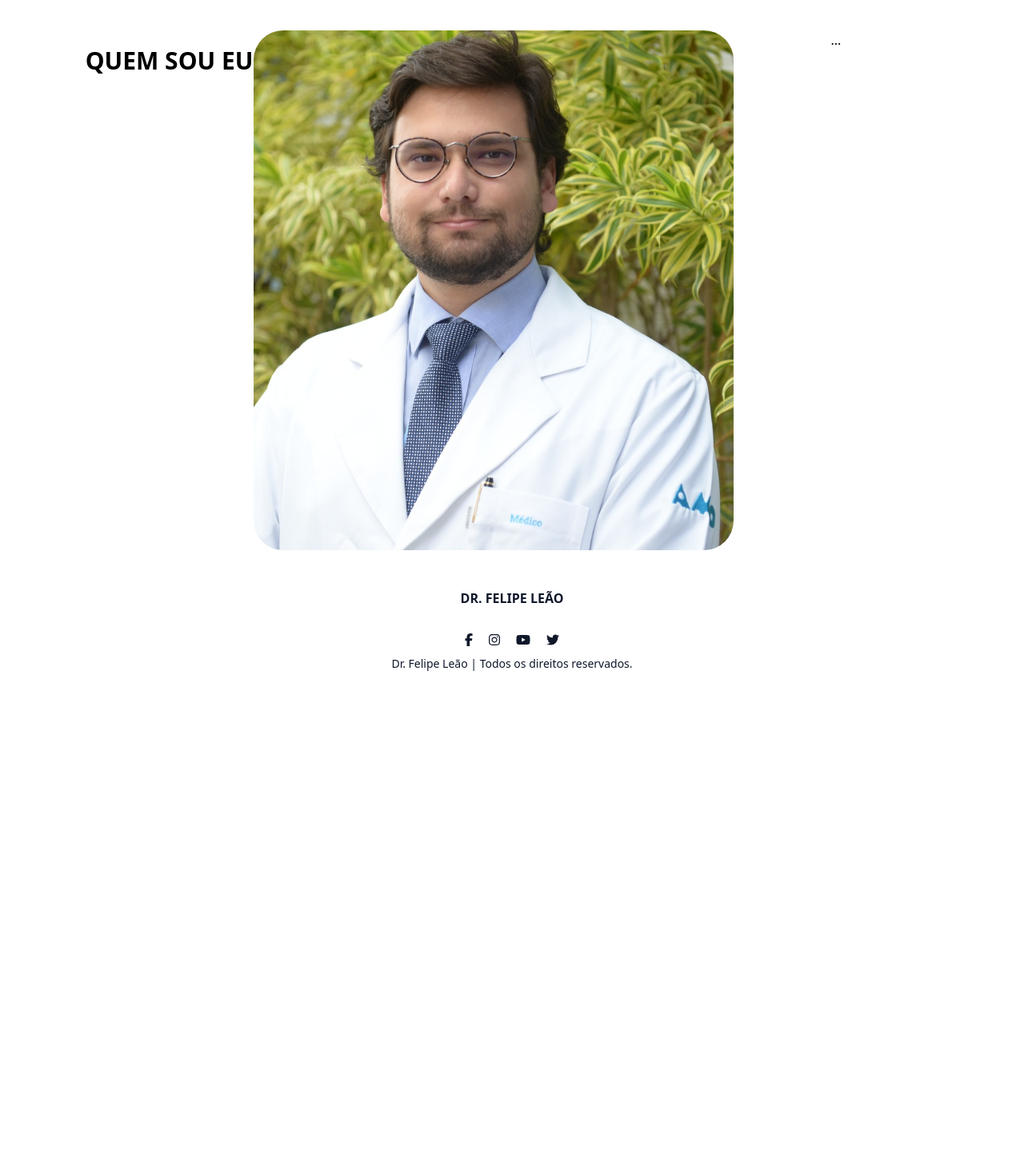
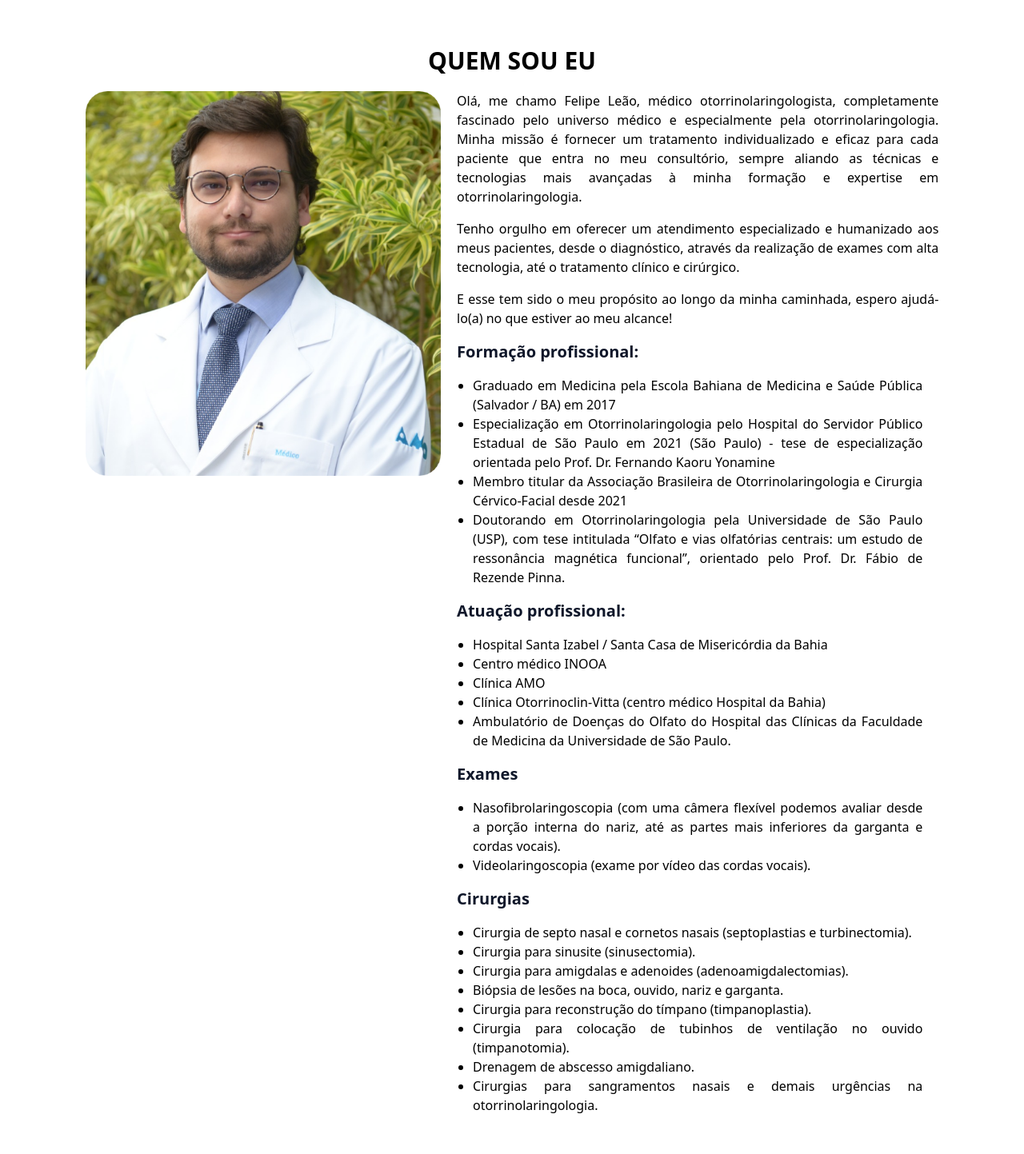
Before and after one commit to thomasroodson/drfelipe-leao, a Next.js app: page /sobre in a window 1280 px wide. Shown: the part 738-2181 px from the top of the page at 80% size. Before the commit the page ends 1586 px from the top, so only its background shows below. Built offline with nearby package versions, Linux system fonts and the light colour scheme.

Commit message:
New update on the about page

```diff
--- a/src/components/Header/index.tsx
+++ b/src/components/Header/index.tsx
@@ -1,9 +1,20 @@
 import Link from "next/link";
 import { Button } from "../Button";
+import Head from "next/head";
 
 export const Header = () => {
   return (
     <>
+      <Head>
+        <title>Dr Felipe Leão</title>
+        <meta charSet="utf-8" />
+        <meta
+          name="description"
+          content="OTORRINOLARINGOLOGIA |
+    Cuidando da Saúde dos Ouvidos, Nariz e Garganta"
+        />
+        <meta property="og:url" content="https://drfelipeleao.com.br/" />
+      </Head>
       <nav className="flex flex-wrap items-center justify-between max-w-6xl mx-auto py-4 md:py-0 px-4 text-lg text-gray-700 bg-white">
         <div>
           <Link href="/" className="font-bold text-slate-900 uppercase">
@@ -63,7 +74,7 @@ export const Header = () => {
             <p>CRM: 30874</p>
           </div>
 
-          <Button label="agende uma visita" url="https://google.com/" />
+          <Button label="agende uma visita" url="/atendimento" />
         </div>
       </header>
     </>
--- a/src/pages/_document.tsx
+++ b/src/pages/_document.tsx
@@ -1,13 +1,13 @@
-import { Html, Head, Main, NextScript } from 'next/document'
+import { Html, Head, Main, NextScript } from "next/document";
 
 export default function Document() {
   return (
-    <Html lang="en">
+    <Html lang="pt-br">
       <Head />
       <body>
         <Main />
         <NextScript />
       </body>
     </Html>
-  )
+  );
 }
--- /dev/null
+++ b/src/pages/atendimento/index.tsx
@@ -0,0 +1,17 @@
+import { Footer } from "@/components/Footer";
+import { Header } from "@/components/Header";
+import Perfil from "../../../public/Perfil.png";
+import Image from "next/image";
+
+const Atendimento = () => {
+  return (
+    <main className="w-full">
+      <Header />
+      <section className="w-5/6 mx-auto my-10 text-center">
+        <h2 className="uppercase font-bold text-3xl py-5">Atendimento</h2>
+      </section>
+      <Footer />
+    </main>
+  );
+};
+export default Atendimento;
--- a/src/pages/index.tsx
+++ b/src/pages/index.tsx
@@ -10,20 +10,10 @@ import GargantaImage from "../../public/garganta.png";
 import Perfil from "../../public/Perfil.png";
 import Pattern from "../../public/pattern.png";
 import PatternRight from "../../public/patternright.png";
-import Head from "next/head";
 
 export default function Home() {
   return (
     <main className="w-full">
-      <Head>
-        <title>Dr Felipe Leão</title>
-        <meta
-          name="description"
-          content="OTORRINOLARINGOLOGIA |
-    Cuidando da Saúde dos Ouvidos, Nariz e Garganta"
-        />
-        <meta property="og:url" content="https://drfelipeleao.com.br/" />
-      </Head>
       <Header />
       <section
         className="md:w-5/6 mx-auto bg-slate-900 flex flex-col md:flex-row rounded-xl text-white py-12 px-10 md:px-28 gap-8"
@@ -95,7 +85,10 @@ export default function Home() {
             aos meus pacientes, desde o diagnóstico, através da realização de
             exames com alta tecnologia, até o tratamento clínico e cirúrgico.
           </p>
-          <Button label="continue lendo..." url="/sobre" />
+          <Button
+            label="Conheça a minha trajetória profissional..."
+            url="/sobre"
+          />
         </div>
       </section>
 
--- a/src/pages/sobre/index.tsx
+++ b/src/pages/sobre/index.tsx
@@ -7,12 +7,107 @@ const Sobre = () => {
   return (
     <main className="w-full">
       <Header />
-      <section className="w-5/6 mx-auto flex flex-col md:flex-row my-10 text-center">
+      <section className="w-5/6 mx-auto my-10 text-center">
         <h2 className="uppercase font-bold text-3xl py-5">Quem sou eu</h2>
-        <div>
-          <Image src={Perfil} alt="Dr. Felipe Leão" />
+        <div className="flex flex-col md:flex-row gap-5">
+          <div className="md:w-5/12">
+            <Image src={Perfil} alt="Dr. Felipe Leão" />
+          </div>
+          <div className="flex-1 text-justify space-y-4">
+            <p>
+              Olá, me chamo Felipe Leão, médico otorrinolaringologista,
+              completamente fascinado pelo universo médico e especialmente pela
+              otorrinolaringologia. Minha missão é fornecer um tratamento
+              individualizado e eficaz para cada paciente que entra no meu
+              consultório, sempre aliando as técnicas e tecnologias mais
+              avançadas à minha formação e expertise em otorrinolaringologia.
+            </p>
+
+            <p>
+              Tenho orgulho em oferecer um atendimento especializado e
+              humanizado aos meus pacientes, desde o diagnóstico, através da
+              realização de exames com alta tecnologia, até o tratamento clínico
+              e cirúrgico.
+            </p>
+
+            <p>
+              E esse tem sido o meu propósito ao longo da minha caminhada,
+              espero ajudá-lo(a) no que estiver ao meu alcance!
+            </p>
+            <h3 className="font-semibold text-xl text-slate-900">
+              Formação profissional:
+            </h3>
+            <ul className="list-disc px-5">
+              <li>
+                Graduado em Medicina pela Escola Bahiana de Medicina e Saúde
+                Pública (Salvador / BA) em 2017
+              </li>
+              <li>
+                Especialização em Otorrinolaringologia pelo Hospital do Servidor
+                Público Estadual de São Paulo em 2021 (São Paulo) - tese de
+                especialização orientada pelo Prof. Dr. Fernando Kaoru Yonamine
+              </li>
+              <li>
+                Membro titular da Associação Brasileira de Otorrinolaringologia
+                e Cirurgia Cérvico-Facial desde 2021
+              </li>
+              <li>
+                Doutorando em Otorrinolaringologia pela Universidade de São
+                Paulo (USP), com tese intitulada “Olfato e vias olfatórias
+                centrais: um estudo de ressonância magnética funcional”,
+                orientado pelo Prof. Dr. Fábio de Rezende Pinna.
+              </li>
+            </ul>
+            <h3 className="font-semibold text-xl text-slate-900">
+              Atuação profissional:
+            </h3>
+            <ul className="list-disc px-5">
+              <li>
+                Hospital Santa Izabel / Santa Casa de Misericórdia da Bahia
+              </li>
+              <li>Centro médico INOOA</li>
+              <li>Clínica AMO</li>
+              <li>
+                Clínica Otorrinoclin-Vitta (centro médico Hospital da Bahia)
+              </li>
+              <li>
+                Ambulatório de Doenças do Olfato do Hospital das Clínicas da
+                Faculdade de Medicina da Universidade de São Paulo.
+              </li>
+            </ul>
+            <h3 className="font-semibold text-xl text-slate-900">Exames</h3>
+            <ul className="list-disc px-5">
+              <li>
+                Nasofibrolaringoscopia (com uma câmera flexível podemos avaliar
+                desde a porção interna do nariz, até as partes mais inferiores
+                da garganta e cordas vocais).
+              </li>
+              <li>Videolaringoscopia (exame por vídeo das cordas vocais).</li>
+            </ul>
+            <h3 className="font-semibold text-xl text-slate-900">Cirurgias</h3>
+            <ul className="list-disc px-5">
+              <li>
+                Cirurgia de septo nasal e cornetos nasais (septoplastias e
+                turbinectomia).
+              </li>
+              <li>Cirurgia para sinusite (sinusectomia).</li>
+              <li>
+                Cirurgia para amigdalas e adenoides (adenoamigdalectomias).
+              </li>
+              <li>Biópsia de lesões na boca, ouvido, nariz e garganta.</li>
+              <li>Cirurgia para reconstrução do tímpano (timpanoplastia).</li>
+              <li>
+                Cirurgia para colocação de tubinhos de ventilação no ouvido
+                (timpanotomia).
+              </li>
+              <li>Drenagem de abscesso amigdaliano.</li>
+              <li>
+                Cirurgias para sangramentos nasais e demais urgências na
+                otorrinolaringologia.
+              </li>
+            </ul>
+          </div>
         </div>
-        <div className="flex-1">...</div>
       </section>
       <Footer />
     </main>
```
